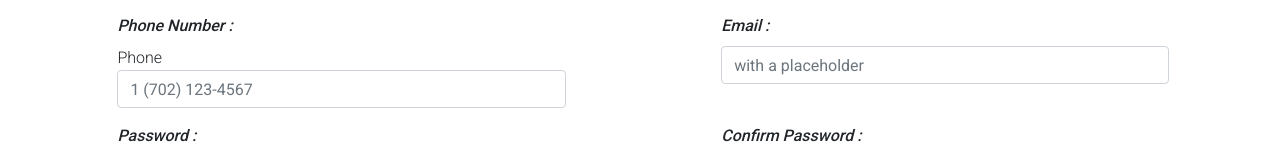
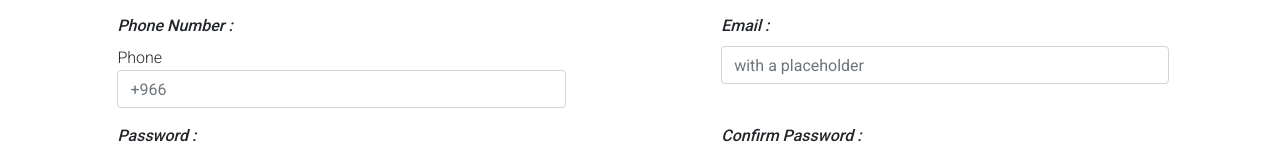
Before and after one commit to KOSaber/Tours, a React (Create React App) app: page /SignUp in a window 1280 px wide. Shown: the part 294-448 px from the top of the page. Built offline with nearby package versions, Linux system fonts and the light colour scheme.

Commit message:
still in flag

```diff
--- a/src/SignUp.js
+++ b/src/SignUp.js
@@ -74,7 +74,7 @@ class SignUp extends Component {
         {/* const [value, setValue] = useState()value={this.props.value} onChange={this.props.onChange} */}
         {/* <PhoneInput placeholder="Enter phone number" value={this.state.value} onChange={(e)=>this.setValue(e)}/> */}
         <ReactPhoneInput inputExtraProps={{name: "phone",required: true,autoFocus: true}}
-          defaultCountry={"sg"} value={this.state.phone} onChange={this.handleOnChange}/>
+          defaultCountry={"sa"} value={this.state.phone} placeholder="+966" onChange={this.handleOnChange}/>
       </FormGroup>
       </Col>
       <Col>
```
